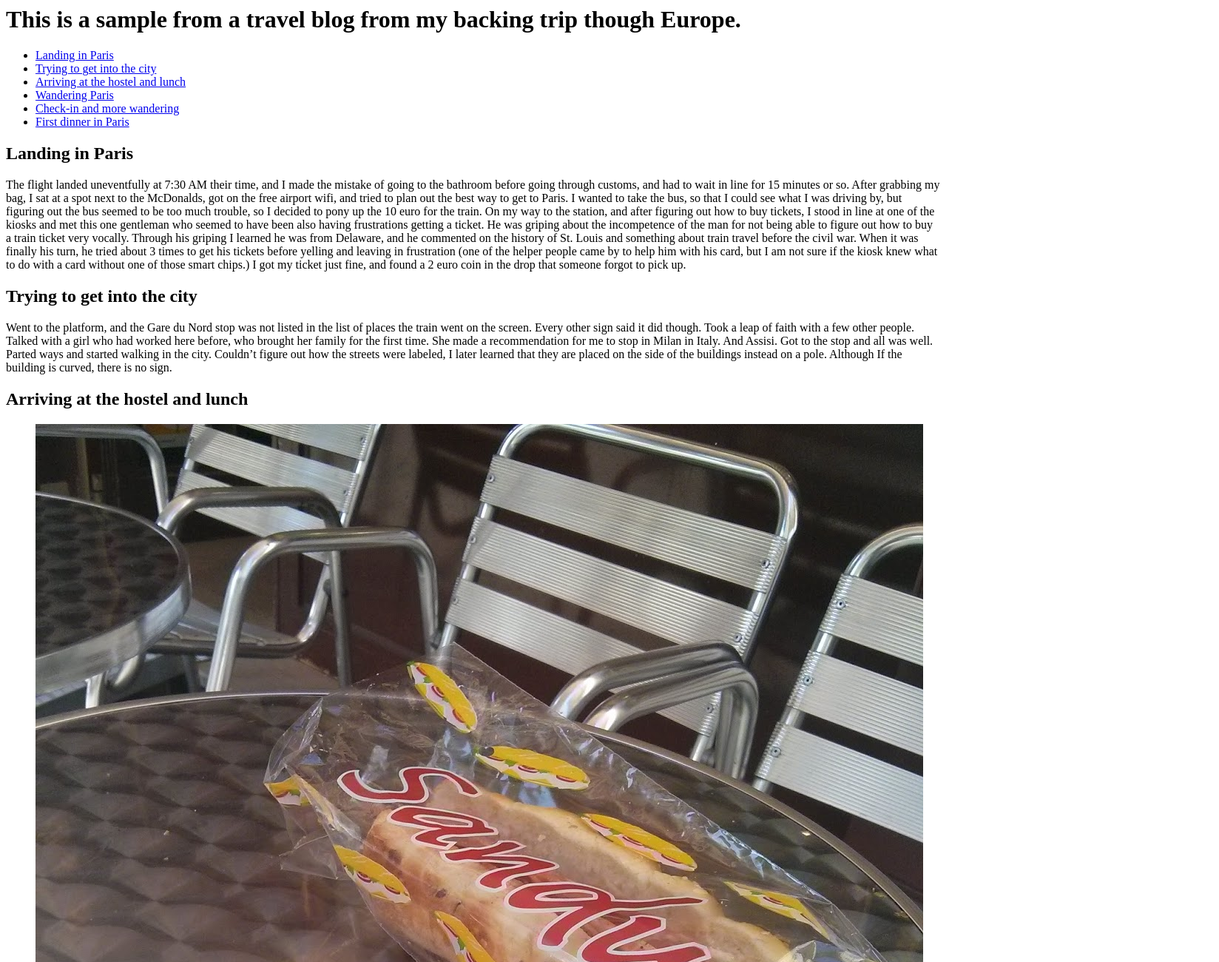
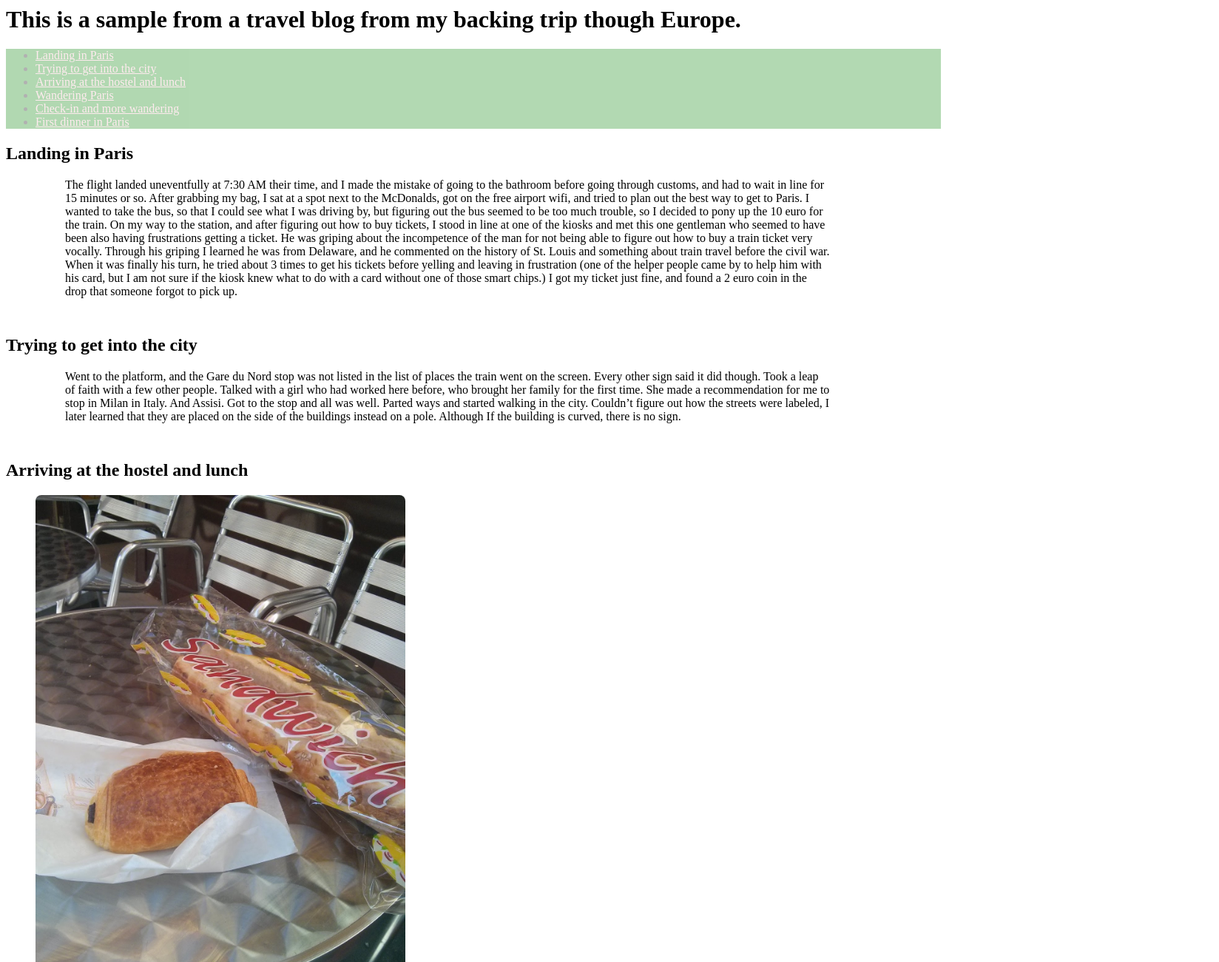
Before and after one commit to ChristopherMichaelOwens/html-me-something, a plain HTML site: page index.html in a window 1280 px wide. Shown: the top 1300 px of the page at 74% size, 1648 px wide, since content can reach past the window. Drawn offline with Linux system fonts and the light colour scheme.

Commit message:
mounting new files

```diff
--- a/index.html
+++ b/index.html
@@ -1,12 +1,13 @@
 <html>
 <head>
+	<link rel="stylesheet" type="text/css" href="styles.css">
 	<title>Welcome to the Advetures of Dr. Chris Owens
 	</title>
 </head>
 <body>
 <header>
 	<h1>This is a sample from a travel blog from my backing trip though Europe.</h1>
-	<nav>
+	<nav class="navigate">
 		<ul>
 			<li><a href="#landing">Landing in Paris</a></li>
 			<li><a href="#city">Trying to get into the city</a></li>
@@ -14,6 +15,7 @@
 			<li><a href="#wander">Wandering Paris</a></li>
 			<li><a href="#checkin">Check-in and more wandering</a></li>
 			<li><a href="#dinner">First dinner in Paris</a></li>
+	</nav>
 </header>
 <main>
 	<article>
--- /dev/null
+++ b/styles.css
@@ -0,0 +1,27 @@
+p {
+	margin-top:20px;
+	margin-bottom:50px;
+	margin-right:150px;
+	margin-left:80px;
+
+}
+
+img {
+	border-radius: 8px;
+	max-width:500px;
+	max-height:auto;
+}
+
+h2 {
+
+}
+
+.navigate {
+	background-color: green;
+	opacity: .3;
+	text-color: orange;
+}
+
+a {
+	color: pink;
+}
```
